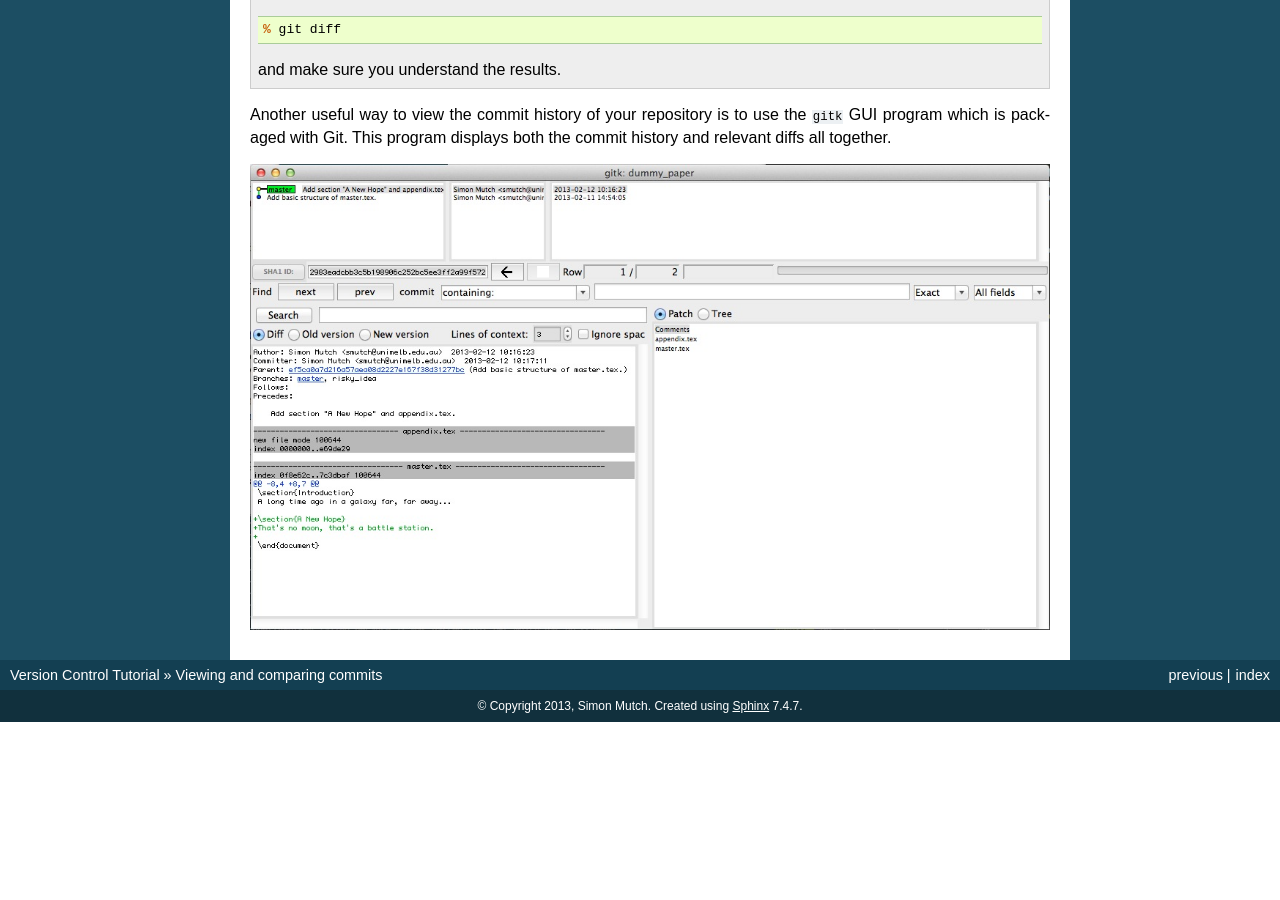
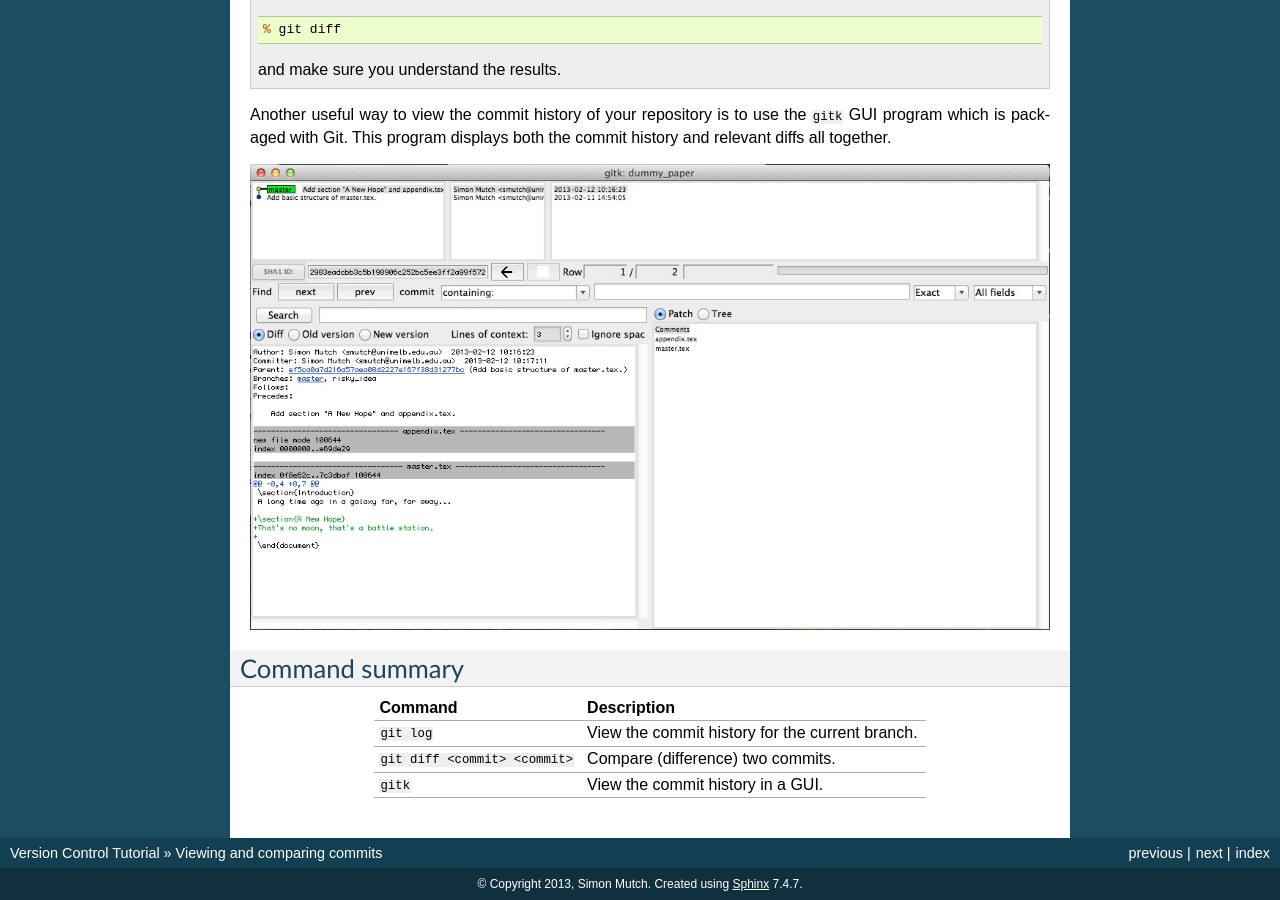
Before and after one commit to AstroinformaticsAU/VersionControlTutorial, a Sphinx documentation site: the page built from source/pages/2-viewing.rst, in a window 1280 px wide and 900 px high, scrolled down 1735 px. Built offline with Sphinx 7.4.7, drawn with Linux system fonts in a browser that asks for light colours; before the commit the page ends 2457 px from its top, so only the background shows below that; some of the changed text lies outside the part shown.

Commit message:
Add command history to viewing section.

```diff
--- a/source/pages/2-viewing.rst
+++ b/source/pages/2-viewing.rst
@@ -120,3 +120,17 @@ commit history and relevant diffs all together.
 .. image:: /_static/gitk.jpg
    :align: center
    :width: 100%
+
+
+Command summary
+----------------
+
++--------------------------------+--------------------------------------------------+
+| **Command**                    |  **Description**                                 |
++--------------------------------+--------------------------------------------------+
+| ``git log``                    | View the commit history for the current branch.  |
++--------------------------------+--------------------------------------------------+
+| ``git diff <commit> <commit>`` | Compare (difference) two commits.                |
++--------------------------------+--------------------------------------------------+
+| ``gitk``                       | View the commit history in a GUI.                |
++--------------------------------+--------------------------------------------------+
```
Also changed, not shown: source/pages/3-branches.rst (added, +66 -0 lines).
